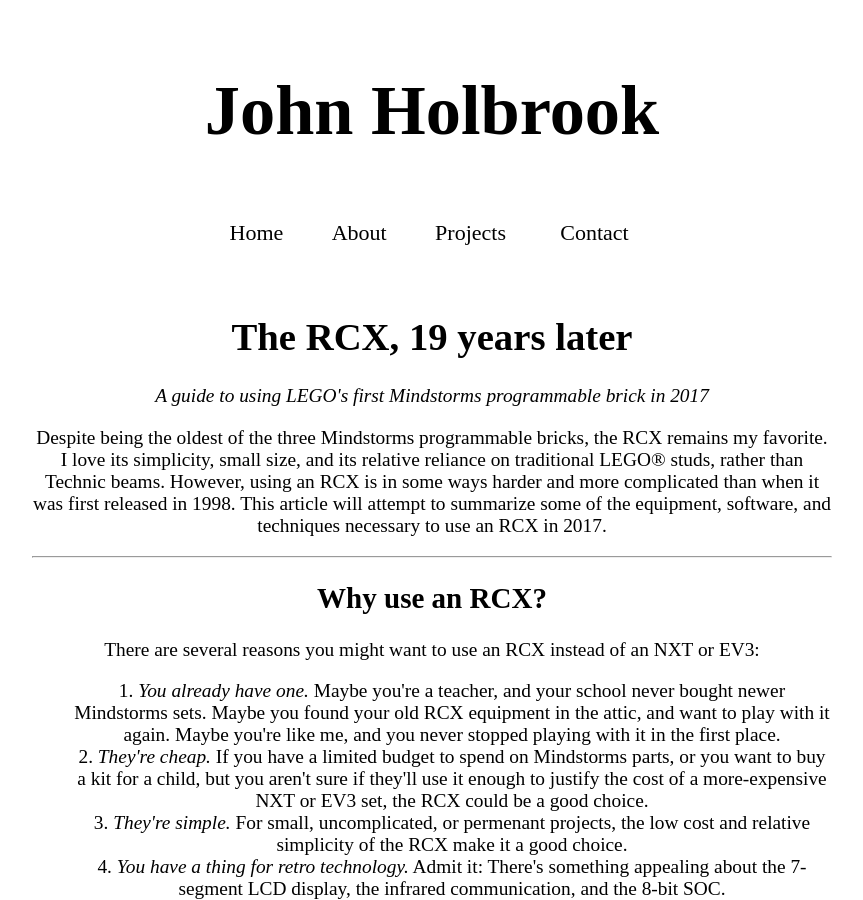
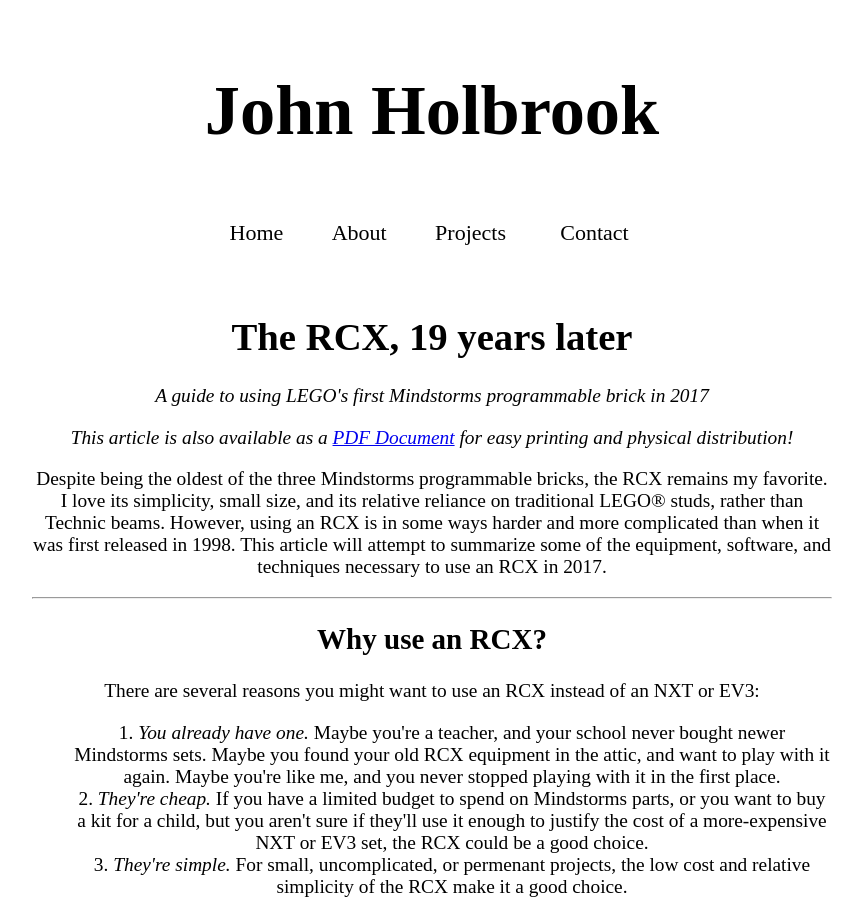
Before and after one commit to johnholbrook/dhmmjoph.github.io, a Jekyll site: the page built from _posts/2017-05-03-RCX_guide.html, in a window 1280 px wide and 900 px high. Shown: the whole window, without its empty margins (208-1071 px from the left). Built offline with Jekyll 4.4.1, drawn with Linux system fonts in a browser that asks for light colours.

Commit message:
Add RCX Guide as a PDF

```diff
--- a/_posts/2017-05-03-RCX_guide.html
+++ b/_posts/2017-05-03-RCX_guide.html
@@ -6,6 +6,10 @@
 summary: A guide to using the RCX in 2017
 imgurl: /img/rcx_guide/cover.png
 ---
+
+<p>
+	<em>This article is also available as a <a href="{{site.url}}/LEGO/rcx_guide.pdf">PDF Document</a> for easy printing and physical distribution!</em>
+</p>
 
 <p>
 	Despite being the oldest of the three Mindstorms programmable bricks, the RCX remains my favorite.
```
Also changed, not shown: 3 other files.
